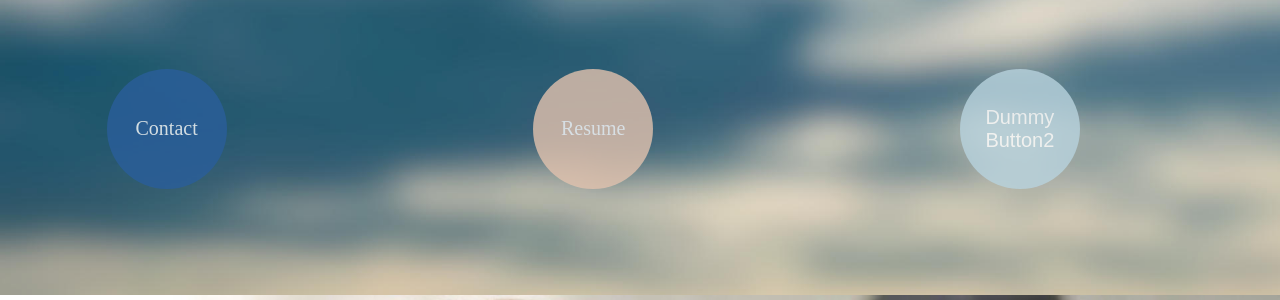
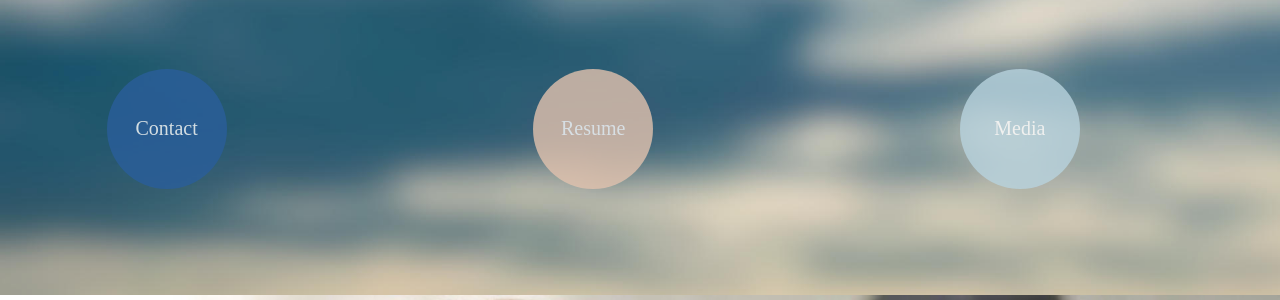
Before and after one commit to leemlb06pmi/leemlb06pmi.github.io, a Jekyll site: the page built from index.html, in a window 1280 px wide. Shown: the part 520-820 px from the top of the page. Built offline with Jekyll 4.4.1, drawn with Linux system fonts in a browser that asks for light colours.

Commit message:
Update index.html

```diff
--- a/index.html
+++ b/index.html
@@ -17,7 +17,7 @@ title: Miles Herr, Tenor
 					<a href="/photos/Miles Herr Resume.pdf" download class="button b2"><span>Resume</span></a>
 				</div>
 				<div class="column mini">
-					<button class="button b3"><span>Dummy Button2</span></button>
+					<a href="https://www.youtube.com/channel/UCxxJHB4j4ZTPNabK6ZG3rFg" class="button b3"><span>Media</span></a>
 				</div>
 			</div>
 		</div>
```
